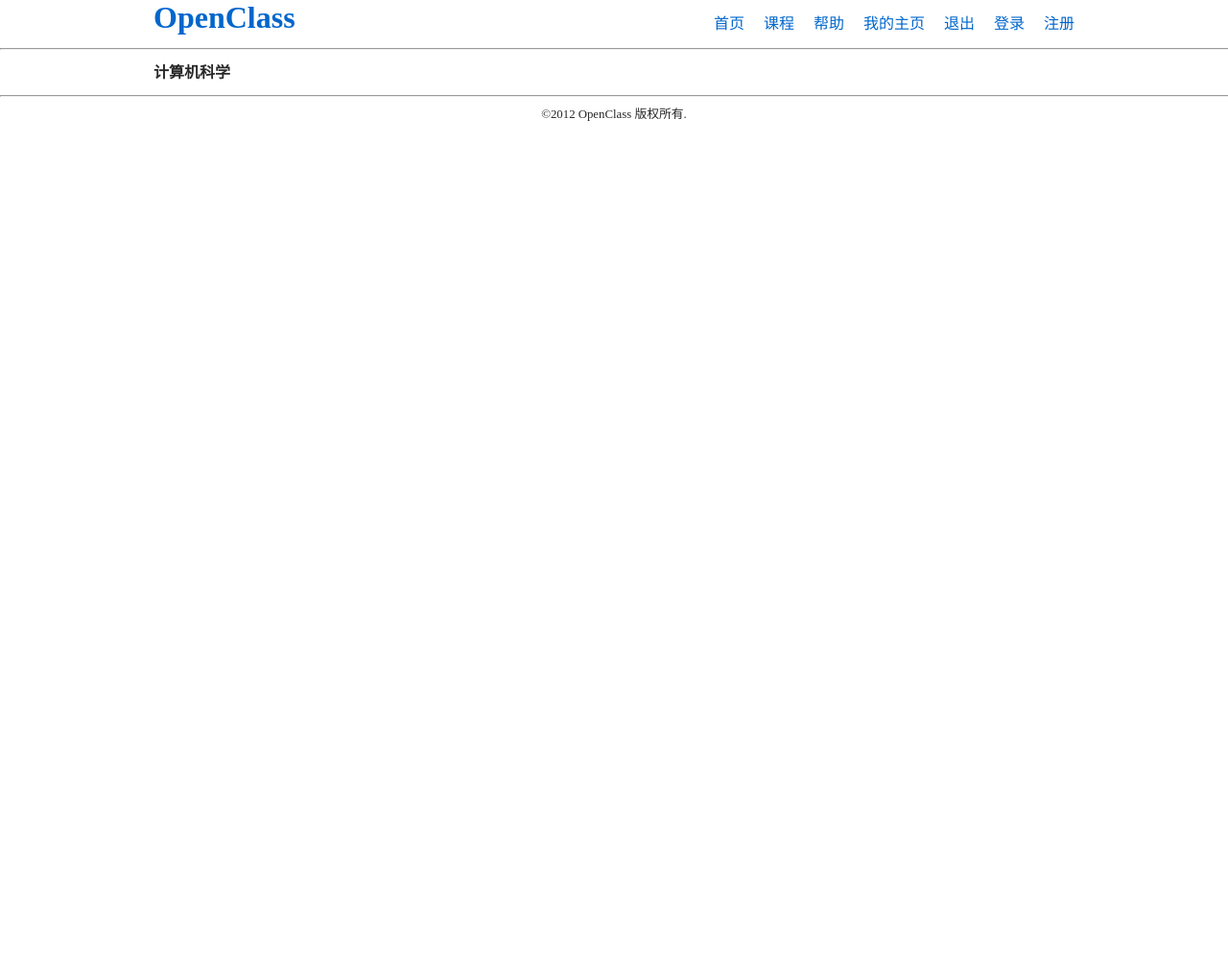
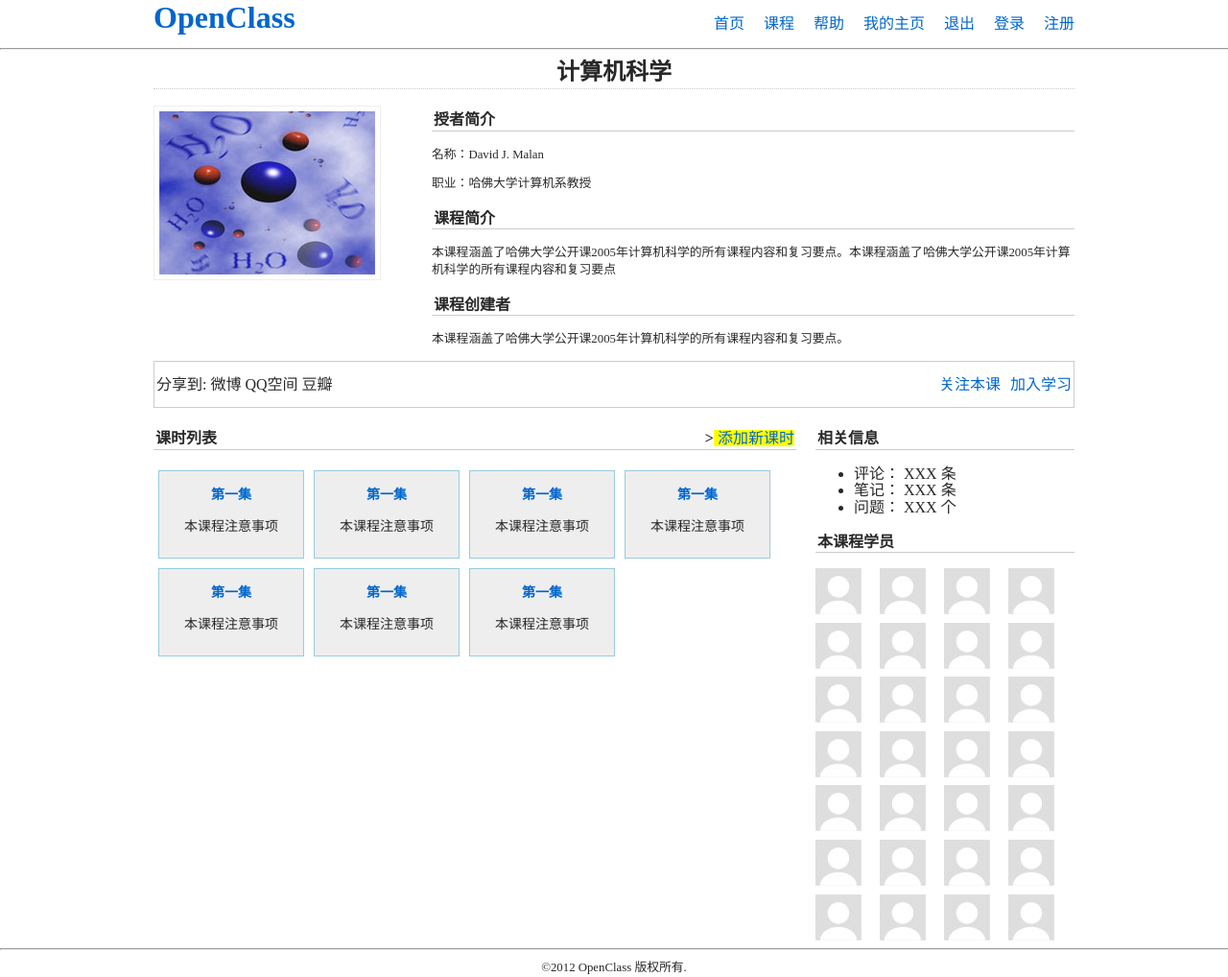
Before and after one commit to wwq0327/openclass, a Django app: template templates/demo/project.html in a window 1280 px wide. Shown: the whole page at 96% size. Before the commit the page ends 126 px from the top, so only its background shows below. Run offline with Django 3.2, Linux system fonts and the light colour scheme; the template is opened without the code that fills it, so the values that code supplies are empty.

Commit message:
课程页面

```diff
--- a/media/css/main.css
+++ b/media/css/main.css
@@ -227,3 +227,63 @@
 }
 
 /* 课程页面 */
+.pro_title {
+    display: block;
+    text-align: center;
+    font-size: 1.5em;
+    margin: 0;
+    padding-bottom: 8px;
+    border-bottom: 1px dotted #ccc;
+}
+
+.add_sub {
+    float: right;
+}
+
+.add_sub a {
+    font-weight: normal;
+    background-color: yellow;
+}
+
+.pl {
+    width: 270px;
+    float: left;
+}
+
+.pl img {
+    margin-top: 12px;
+    padding: 5px;
+    border: 1px solid #eee;
+}
+
+.pr {
+    width: 670px;
+    float: right;
+    padding: 0;
+
+}
+
+#pro_info {
+    width: 960px;
+}
+
+.box h3 {
+    border-bottom: 1px solid #ccc;
+    padding: 2px;
+}
+
+.zcblks1 {
+    /*background: url("http://i2.sinaimg.cn/edu/deco/2011/0308/images/gkk_wzc32.png") repeat scroll 0 0 transparent;*/
+    background-color: #eee;
+    border: 1px solid #97CBDC;
+    display: inline;
+    float: left;
+    font-size: 14px;
+    height: 90px;
+    margin: 5px;
+    text-align: center;
+    width: 150px;
+}
+
+.zcblks1 h3 {
+    border: 0 none;
--- a/templates/demo/project.html
+++ b/templates/demo/project.html
@@ -2,10 +2,117 @@
 
 {% block title %} 首页 {% endblock %}
 
-{% block content_title %} 计算机科学 {% endblock %}
+{% block content_title %} <span class="pro_title">计算机科学</div> {% endblock %}
 
 {% block content %}
 
+<div id="pro_info">
+  <div class="pl"><img src="/media/img/pro.jpg" /></div>
+  <div class="pr">
+     <div class="box">
+       <h3>授者简介</h3>
+       <p class="con_p">名称：David J. Malan</p>
+       <p class="con_p">职业：哈佛大学计算机系教授</p>
+     </div>
+     <div class="box">
+       <h3>课程简介</h3>
+       <p class="con_p">本课程涵盖了哈佛大学公开课2005年计算机科学的所有课程内容和复习要点。本课程涵盖了哈佛大学公开课2005年计算机科学的所有课程内容和复习要点</p>
+     </div>
 
+     <div class="box">
+       <h3>课程创建者</h3>
+       <p class="con_p">本课程涵盖了哈佛大学公开课2005年计算机科学的所有课程内容和复习要点。</p>
+     </div>
+   </div>
+</div>
+
+<div id="share-box">
+    分享到: 微博  QQ空间 豆瓣
+    <a href="#">加入学习</a> <a href="#">关注本课</a>
+</div>
+
+<div id="wrapper">
+  <div id="main" class="subject_info">
+    <div class="box">
+      <h3>课时列表<span class="add_sub">><a href="#"> 添加新课时</a></span></h3>
+      <div>
+        <div class="zcblks1">
+          <a href="/subject/"><h3>第一集</h3></a>
+          <p>本课程注意事项</p>
+        </div>
+
+        <div class="zcblks1">
+          <a href="/subject/"><h3>第一集</h3></a>
+          <p>本课程注意事项</p>
+        </div>
+        <div class="zcblks1">
+          <a href="/subject/"><h3>第一集</h3></a>
+          <p>本课程注意事项</p>
+        </div>
+        <div class="zcblks1">
+          <a href="/subject/"><h3>第一集</h3></a>
+          <p>本课程注意事项</p>
+        </div>
+        <div class="zcblks1">
+          <a href="/subject/"><h3>第一集</h3></a>
+          <p>本课程注意事项</p>
+        </div>
+        <div class="zcblks1">
+          <a href="/subject/"><h3>第一集</h3></a>
+          <p>本课程注意事项</p>
+        </div>
+        <div class="zcblks1">
+          <a href="/subject/"><h3>第一集</h3></a>
+          <p>本课程注意事项</p>
+        </div>
+
+      </div>
+    </div>
+  </div>
+  <div id="right-side" class="subject_info">
+    <div class="box">
+      <h3>相关信息</h3>
+      <ul>
+        <li>评论： XXX 条 </li>
+        <li>笔记： XXX 条 </li>
+        <li>问题： XXX 个 </li>
+      </ul>
+    </div>
+<div class="s_c">
+      <h3>本课程学员</h3>
+          <ul class="j_m_l">
+            <li><img src="/media/img/user.jpg" alt="user"></img></li>
+            <li><img src="/media/img/user.jpg" alt="user"></img></li>
+            <li><img src="/media/img/user.jpg" alt="user"></img></li>
+            <li><img src="/media/img/user.jpg" alt="user"></img></li>
+            <li><img src="/media/img/user.jpg" alt="user"></img></li>
+            <li><img src="/media/img/user.jpg" alt="user"></img></li>
+            <li><img src="/media/img/user.jpg" alt="user"></img></li>
+            <li><img src="/media/img/user.jpg" alt="user"></img></li>
+            <li><img src="/media/img/user.jpg" alt="user"></img></li>
+            <li><img src="/media/img/user.jpg" alt="user"></img></li>
+            <li><img src="/media/img/user.jpg" alt="user"></img></li>
+            <li><img src="/media/img/user.jpg" alt="user"></img></li>
+            <li><img src="/media/img/user.jpg" alt="user"></img></li>
+            <li><img src="/media/img/user.jpg" alt="user"></img></li>
+            <li><img src="/media/img/user.jpg" alt="user"></img></li>
+            <li><img src="/media/img/user.jpg" alt="user"></img></li>
+            <li><img src="/media/img/user.jpg" alt="user"></img></li>
+            <li><img src="/media/img/user.jpg" alt="user"></img></li>
+            <li><img src="/media/img/user.jpg" alt="user"></img></li>
+            <li><img src="/media/img/user.jpg" alt="user"></img></li>
+            <li><img src="/media/img/user.jpg" alt="user"></img></li>
+            <li><img src="/media/img/user.jpg" alt="user"></img></li>
+            <li><img src="/media/img/user.jpg" alt="user"></img></li>
+            <li><img src="/media/img/user.jpg" alt="user"></img></li>
+            <li><img src="/media/img/user.jpg" alt="user"></img></li>
+            <li><img src="/media/img/user.jpg" alt="user"></img></li>
+            <li><img src="/media/img/user.jpg" alt="user"></img></li>
+            <li><img src="/media/img/user.jpg" alt="user"></img></li>
+
+          </ul>
+     </div>
+  </div>
+</div>
 
 {% endblock %}
```
Also changed, not shown: media/img/pro.jpg (added).
